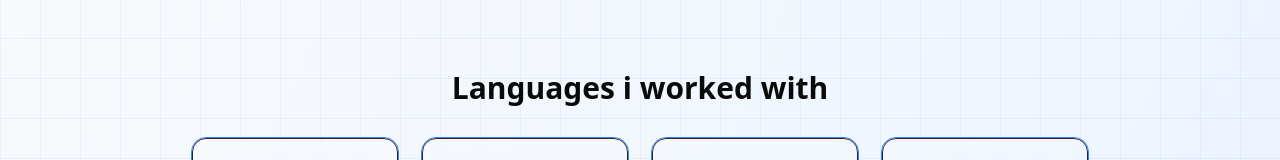
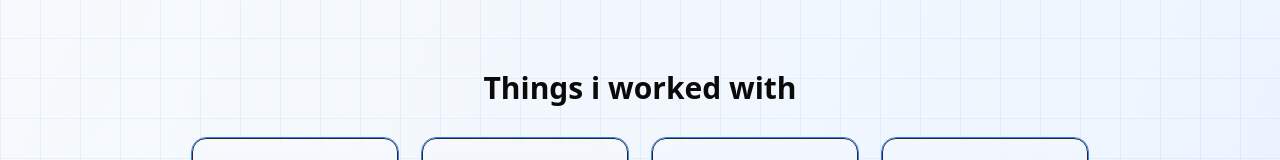
Before and after one commit to Sandesh2007/portfolio, a Next.js app: page / in a window 1280 px wide. Shown: the part 322-482 px from the top of the page. Built offline with nearby package versions, Linux system fonts and the light colour scheme.

Commit message:
feat: added other icons for langs - minor changes

```diff
--- a/src/app/page.tsx
+++ b/src/app/page.tsx
@@ -7,6 +7,7 @@ import React, { JSX } from "react";
 import { motion } from "framer-motion";
 import { ExternalLink, Film, Github, Linkedin, Mail, MusicIcon } from "lucide-react";
 import Link from "next/link";
+import { FaHeart } from "react-icons/fa6";
 import { JavaOriginal, LinuxOriginal, PythonOriginal } from "devicons-react";
 import SpotlightCard from "@/components/*/Components/SpotlightCard/SpotlightCard";
 import { Button } from "@/components/ui/button";
@@ -40,9 +41,9 @@ const techMeta: Record<string, { icon: JSX.Element; hoverIcon?: JSX.Element; col
     GTK: { icon: <SiGtk size={30} />, color: "text-green-700" },
     GTK4: { icon: <SiGtk size={30} />, color: "text-green-700" },
     Flutter: { icon: <SiFlutter size={30} />, color: "text-sky-400" },
-    Java: { icon: <JavaOriginal size={30} />, color: "text-red-600" },
-    Linux: { icon: <LinuxOriginal size={30} />, color: "text-gray-700 dark:text-gray-200" },
-    Python: { icon: <PythonOriginal size={30} />, color: "text-yellow-600" },
+    Java: { icon: <JavaOriginal size={30} />, hoverIcon: <FaHeart color="red" />, color: "text-red-600" },
+    Linux: { icon: <LinuxOriginal size={30} />, hoverIcon: <FaHeart color="red" />, color: "text-gray-700 dark:text-gray-200" },
+    Python: { icon: <PythonOriginal size={30} />, hoverIcon: <FaHeart color="red" />, color: "text-yellow-600" },
 };
 
 const skills = ["React", "Next.js", "TypeScript", "Rust", "Supabase", "TailwindCSS", "GTK", "Flutter", "Java", "Linux", "Python"] as const;
@@ -122,7 +123,7 @@ export default function Portfolio(): JSX.Element {
 
                 {/* Skills */}
                 <section id="skills" className="py-16 px-6">
-                    <h2 className="text-3xl font-semibold text-center mb-8">Languages i worked with</h2>
+                    <h2 className="text-3xl font-semibold text-center mb-8">Things i worked with </h2>
                     <div className="grid grid-cols-2 md:grid-cols-4 gap-6 max-w-4xl mx-auto">
                         {skills.map((skill) => {
                             const meta = techMeta[skill];
```
